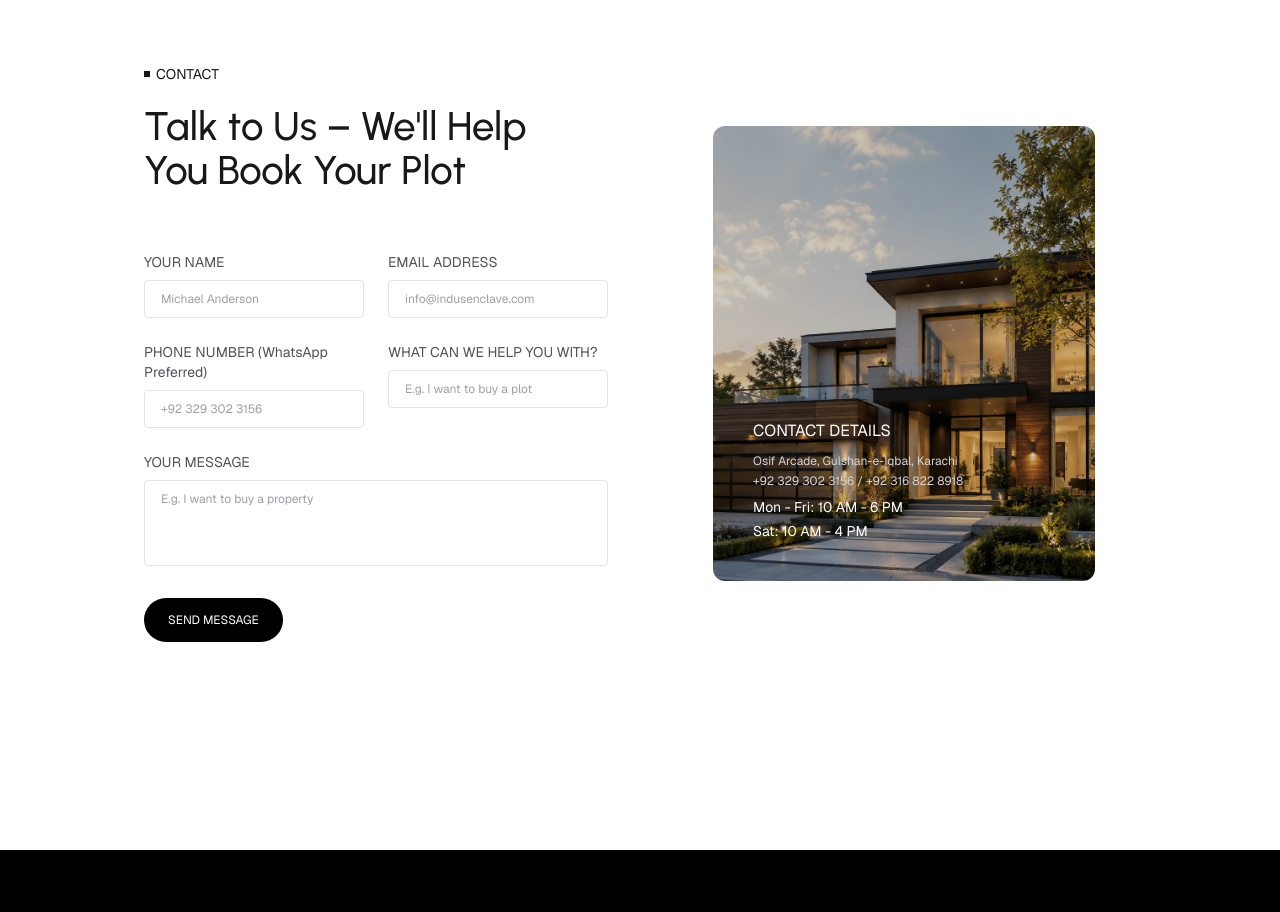
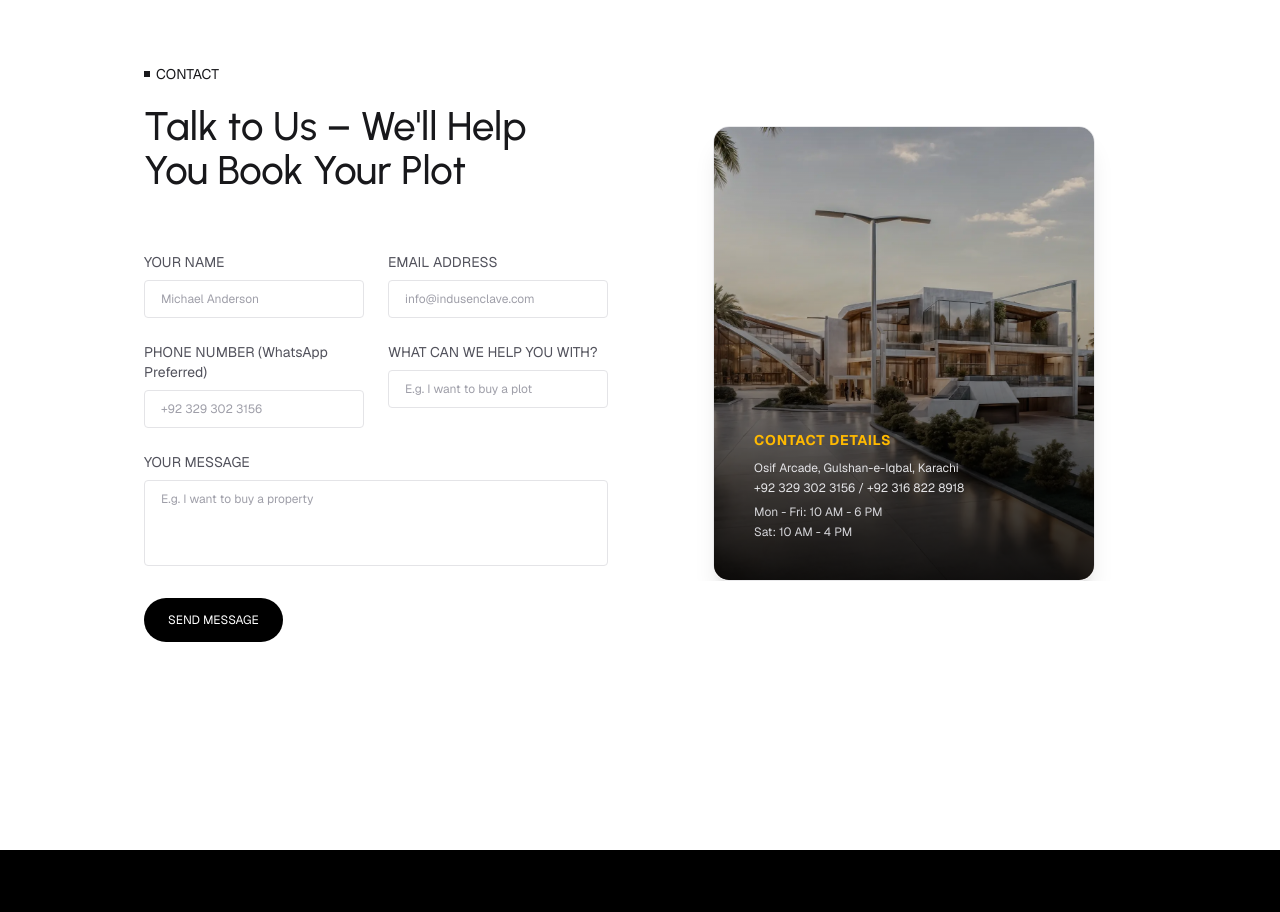
Before and after one commit to burair-ahmed/indus-enclave, a Next.js app in the folder nextjs/: page / in a window 1280 px wide. Shown: the part 5540-6452 px from the top of the page. Built offline with nearby package versions, Linux system fonts and the light colour scheme.

Commit message:
image update

```diff
--- a/nextjs/sections/contact.tsx
+++ b/nextjs/sections/contact.tsx
@@ -3,7 +3,7 @@
 import { motion } from "framer-motion";
 import Image from "next/image";
 
-const houseImage = "/assets/house.png";
+const contactImage = "/assets/sports.webp";
 
 export function Contact() {
     return (
@@ -151,12 +151,15 @@ export function Contact() {
                     viewport={{ once: true }}
                     transition={{ type: "spring", stiffness: 320, damping: 70, mass: 1 }}
                 >
-                    <div className="relative w-[382px] h-[455px] overflow-hidden rounded-xl">
-                        <Image src={houseImage} alt="Contact House" width={382} height={455} className="w-full h-full object-cover transition-transform duration-700 group-hover:scale-105 select-none brightness-80" />
+                    <div className="relative w-[382px] h-[455px] overflow-hidden rounded-2xl shadow-xl border border-zinc-200/80">
+                        <Image src={contactImage} alt="Indus Enclave Sports Complex & Community" width={764} height={910} className="w-full h-full object-cover transition-transform duration-700 group-hover:scale-105 select-none" />
+
+                        {/* Dark Gradient Overlay for Readability */}
+                        <div className="absolute inset-0 bg-gradient-to-t from-black/85 via-black/35 to-transparent pointer-events-none" />
 
                         {/* Details Content Overlay */}
-                        <div className="absolute bottom-10 left-10 flex flex-col gap-2.5 z-10">
-                            <span className="text-base text-white">
+                        <div className="absolute bottom-10 left-10 right-10 flex flex-col gap-2.5 z-10">
+                            <span className="text-sm font-bold tracking-wider uppercase text-amber-400">
                                 CONTACT DETAILS
                             </span>
                             <motion.div className="flex flex-col gap-1 text-sm text-white"
@@ -165,10 +168,10 @@ export function Contact() {
                                 viewport={{ once: true }}
                                 transition={{ delay: 0.2, type: "spring", stiffness: 320, damping: 70, mass: 1 }}
                             >
-                                <p className="text-xs text-zinc-300">Osif Arcade, Gulshan-e-Iqbal, Karachi</p>
-                                <p className="text-xs text-zinc-300">+92 329 302 3156 / +92 316 822 8918</p>
-                                <p className="mt-1">Mon - Fri: 10 AM - 6 PM</p>
-                                <p>Sat: 10 AM - 4 PM</p>
+                                <p className="text-xs text-zinc-200">Osif Arcade, Gulshan-e-Iqbal, Karachi</p>
+                                <p className="text-xs text-zinc-200 font-mono">+92 329 302 3156 / +92 316 822 8918</p>
+                                <p className="mt-1 text-xs text-zinc-300">Mon - Fri: 10 AM - 6 PM</p>
+                                <p className="text-xs text-zinc-300">Sat: 10 AM - 4 PM</p>
                             </motion.div>
                         </div>
                     </div>
```
Also changed, not shown: nextjs/public/assets/sports.webp (added).
